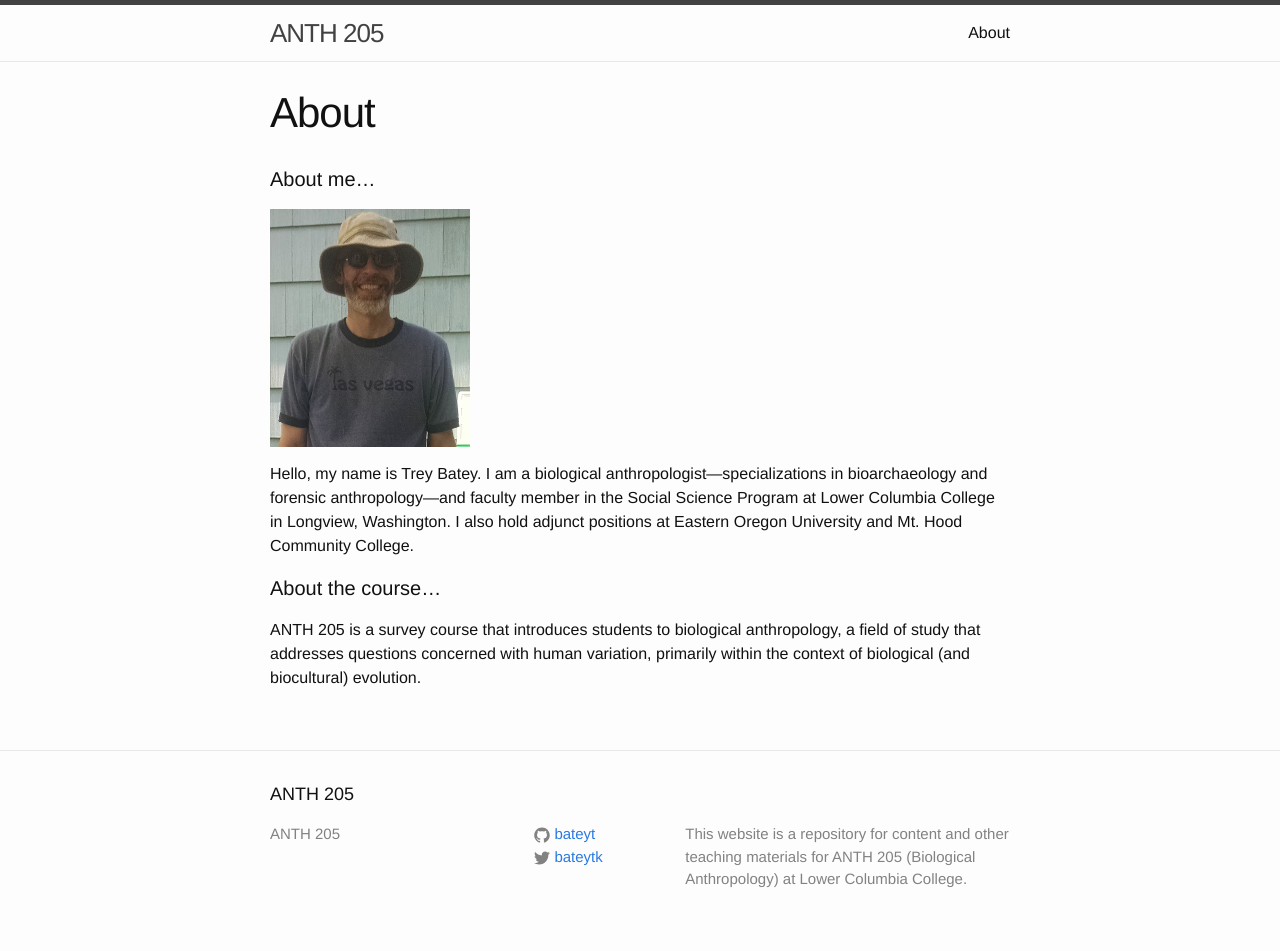
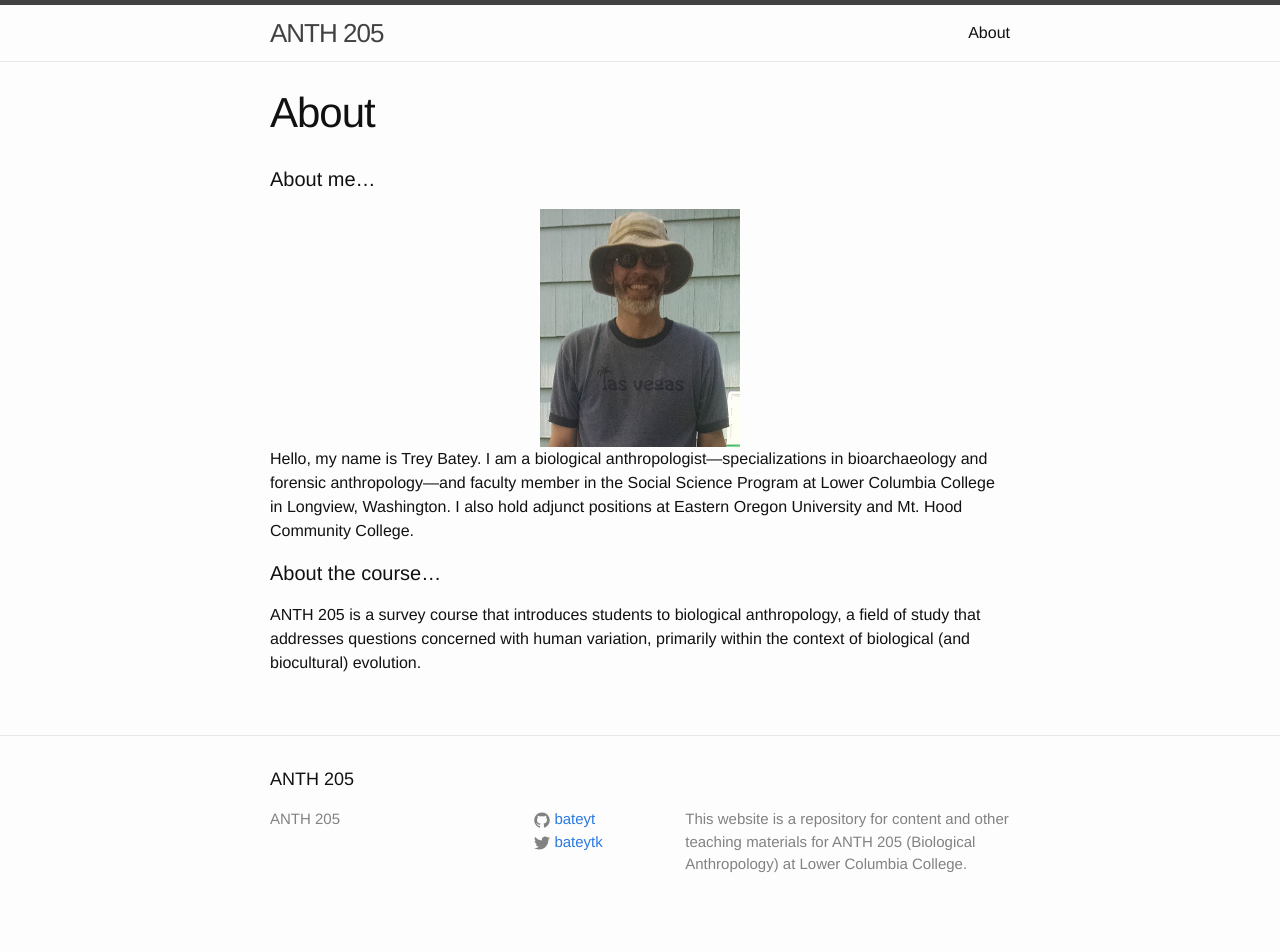
Before and after one commit to bateyt/Anth205, a Jekyll site: the page built from about.md, in a window 1280 px wide. Built offline with Jekyll 4.4.1, drawn with Linux system fonts in a browser that asks for light colours.

Commit message:
Center image

```diff
--- a/about.md
+++ b/about.md
@@ -6,7 +6,9 @@ permalink: /about/
 
 #### About me...
 
-<img src="http://bateyt.github.io/Anth205/figs/ProfileImageHolder.jpg">
+<CENTER>
+  <img src="http://bateyt.github.io/Anth205/figs/ProfileImageHolder.jpg">
+</CENTER>
 
 Hello, my name is Trey Batey. I am a biological anthropologist---specializations in bioarchaeology and forensic anthropology---and faculty member in the Social Science Program at Lower Columbia College in Longview, Washington. I also hold adjunct positions at Eastern Oregon University and Mt. Hood Community College.
 
```
